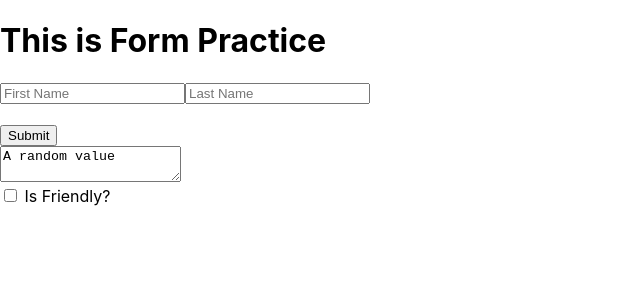
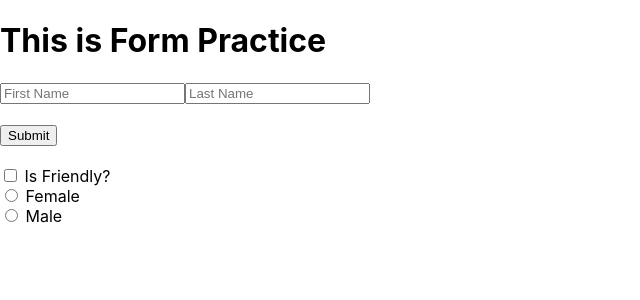
Before and after one commit to cathjime/scrimba-react, a React (Create React App) app: page / in a window 1280 px wide. Shown: the top 300 px of the page, without its empty margins (0-640 px from the left). Built offline with nearby package versions, Linux system fonts and the light colour scheme.

Commit message:
added radio buttons

```diff
--- a/src/Components/Forms.js
+++ b/src/Components/Forms.js
@@ -40,7 +40,7 @@ class Forms extends React.Component {
           </h2>
           <input type="submit" label="Submit" />
         </form>
-        <textarea value={"A random value"} />
+        {/* <textarea value={"A random value"} /> */}
         <br />
         <label>
           <input
@@ -51,6 +51,14 @@ class Forms extends React.Component {
           />{" "}
           Is Friendly?
         </label>
+        <br />
+        <label>
+          <input type="radio" name="gender" value="female" /> Female
+        </label>
+        <br />
+        <label>
+          <input type="radio" name="gender" value="male" /> Male
+        </label>
       </>
     );
   }
```
Also changed, not shown: 1 other file (tests, documents, lock files or other folders).
